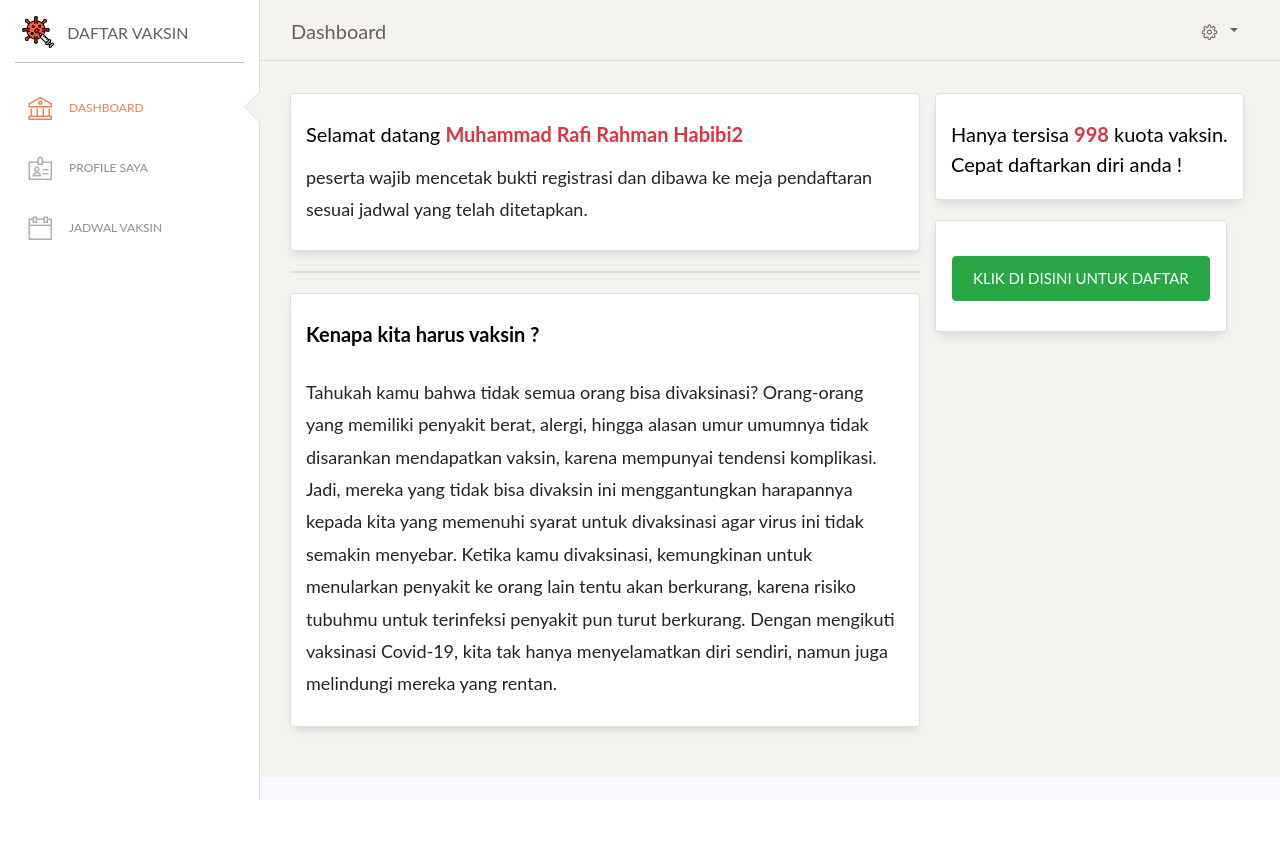
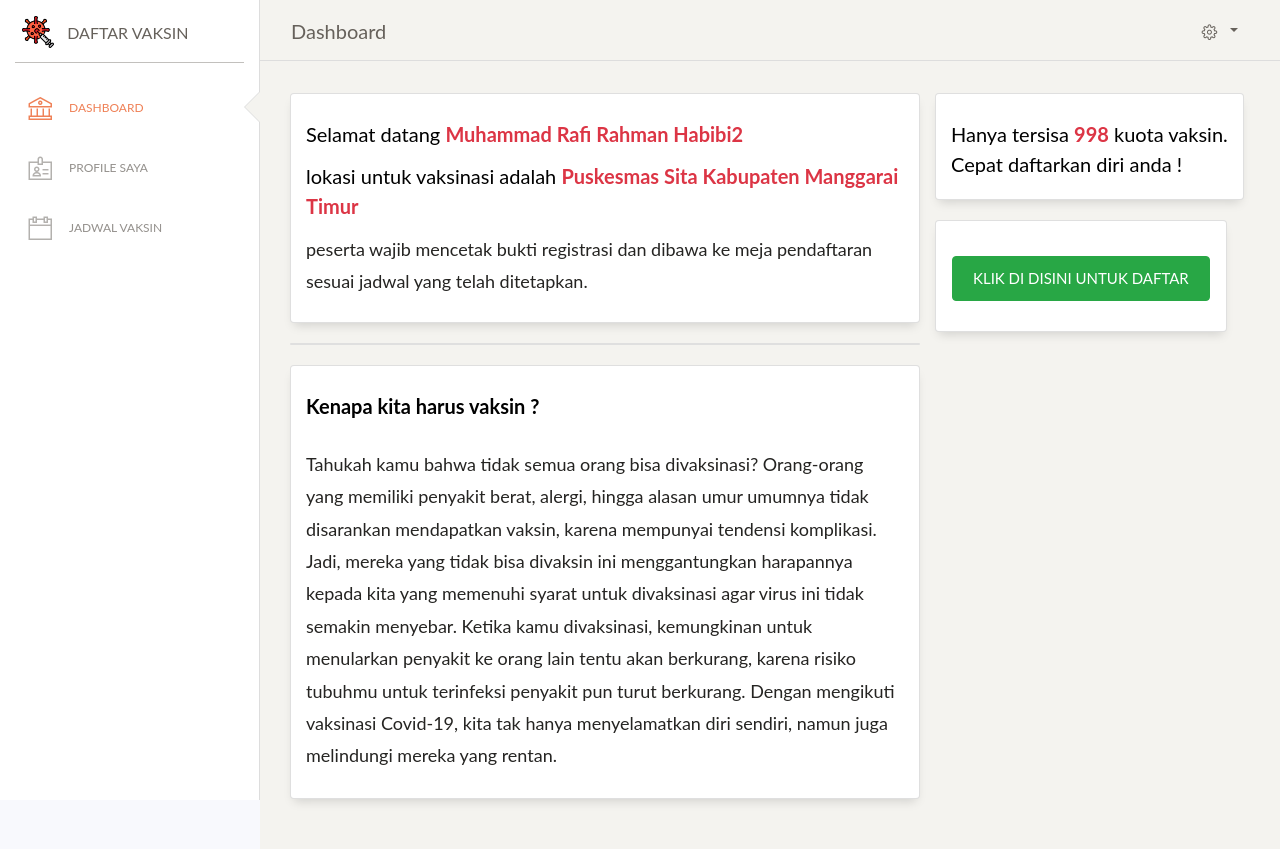
Before and after one commit to Lidiarati/skripsi_vaksinasi, a PHP site: page /html2pdf/vaksin/dashboard.php in a window 1280 px wide. Before the commit the page ends 800 px from the top, so only its background shows below. Run offline with PHP 8.4, Linux system fonts and the light colour scheme; the visitor is signed in with stand-in values (Sample User, id 1); data comes from the database, SQL or seed files in the repository; style sheets or scripts are compiled from the project's sources; some libraries are stand-ins or nearby versions.

Commit message:
Initial commit

```diff
--- a/vaksin/dashboard.php
+++ b/vaksin/dashboard.php
@@ -128,6 +128,7 @@
             <div class="card card-user pb-2">
               <div class="card-header">
                 <h5 class="card-title">Selamat datang <span class="text-danger font-weight-bold"><?=$data_akun['nama']?></span></h5>
+                <h5 class="card-title">lokasi untuk vaksinasi adalah <span class="text-danger font-weight-bold">Puskesmas Sita Kabupaten Manggarai Timur</span></h5>
                 <p class="font"> peserta wajib mencetak bukti registrasi dan dibawa ke meja pendaftaran sesuai jadwal yang telah ditetapkan.</p>
               </div>
             </div>
```
